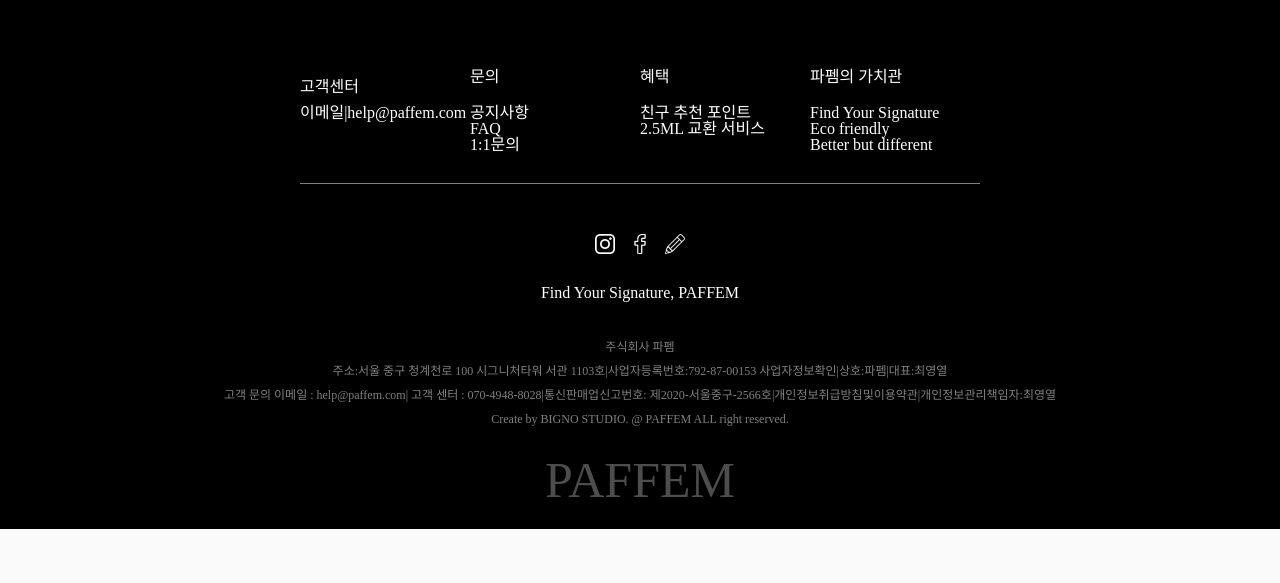
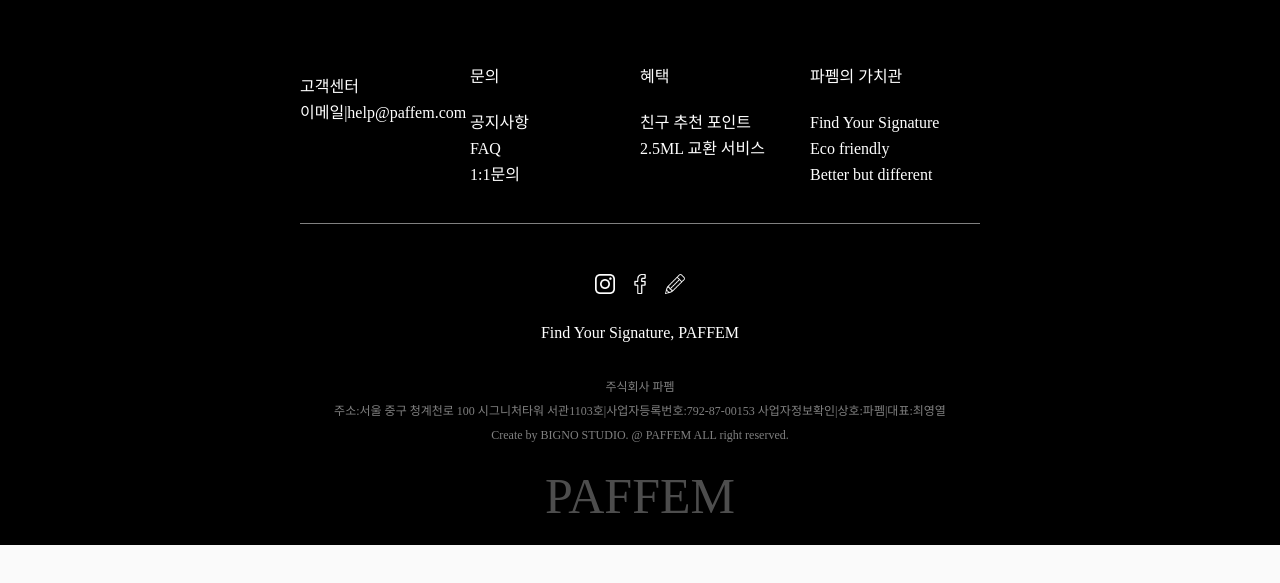
Before and after one commit to wecode-bootcamp-korea/34-1st-Nose-frontend, a React app: page /Qna in a window 1280 px wide. Shown: the part 19-602 px from the top of the page. Built offline with nearby package versions, Linux system fonts and the light colour scheme; a web font is replaced by a local one.

Commit message:
[REFACTOR] review반영

```diff
--- a/src/component/Footer/Footer.js
+++ b/src/component/Footer/Footer.js
@@ -21,49 +21,47 @@
         </div>
         <div className="sections sectionsMargin">
           <div className="section">이메일|help@paffem.com</div>
-          <div className="section">
-            <div>공지사항</div>
-            <div>FAQ</div>
-            <div>1:1문의</div>
-          </div>
-          <div className="section">
-            <div>친구 추천 포인트</div>
-            <div>2.5ML 교환 서비스</div>
-          </div>
-          <div className="section">
-            <div>Find Your Signature</div>
-            <div>Eco friendly</div>
-            <div>Better but different</div>
-          </div>
+          {INFODATA.map(text => {
+            return (
+              <div className="section" key={text.id}>
+                <div className="sectionText">{text.textTop}</div>
+                <div className="sectionText">{text.textMiddle}</div>
+                <div className="sectionText">{text.textBottom}</div>
+              </div>
+            );
+          })}
         </div>
         <div className="informationContainer">
           <div className="imgBox">
             <a href="https://www.instagram.com/wecode_bootcamp/?hl=ko">
-              <img src="/images/footer/instagram.png" alt="instagramLogo" />
+              <img
+                className="logo"
+                src="/images/footer/instagram.png"
+                alt="instagramLogo"
+              />
             </a>
-            <img src="/images/footer/facebook.png" alt="facebookLogo" />
-            <img src="/images/footer/brunch.png" alt="brunchLogo" />
+            <img
+              className="logo"
+              src="/images/footer/facebook.png"
+              alt="facebookLogo"
+            />
+            <img
+              className="logo"
+              src="/images/footer/brunch.png"
+              alt="brunchLogo"
+            />
           </div>
           <div className="mention">
             <strong>Find Your Signature, PAFFEM</strong>
           </div>
           <div className="information">
-            <div className="text">주식회사 파펨</div>
-            <div className="text">
-              주소:서울 중구 청계천로 100 시그니처타워 서관
-              1103호|사업자등록번호:792-87-00153 <strong>사업자정보확인</strong>
-              |상호:파펨|대표:최영열
-            </div>
-            <div className="text">
-              고객 문의 이메일 : help@paffem.com| 고객 센터 :
-              070-4948-8028|통신판매업신고번호: 제2020-서울중구-2566호|
-              <strong>개인정보취급방침</strong>및<strong>이용약관</strong>
-              |개인정보관리책임자:최영열
-            </div>
-            <div className="text">
-              Create by <strong>BIGNO STUDIO</strong>. @ PAFFEM ALL right
-              reserved.
-            </div>
+            {FOOTERDATA.map(text => {
+              return (
+                <div className="text" key={text.id}>
+                  {text.text}
+                </div>
+              );
+            })}
           </div>
           <div className="footerPaffem">PAFFEM</div>
         </div>
@@ -72,4 +70,38 @@
   );
 };
 
+const INFODATA = [
+  {
+    id: 1,
+    textTop: '공지사항',
+    textMiddle: 'FAQ',
+    textBottom: '1:1문의',
+  },
+  {
+    id: 2,
+    textTop: '친구 추천 포인트',
+    textMiddle: '2.5ML 교환 서비스',
+    textBottom: '',
+  },
+  {
+    id: 3,
+    textTop: 'Find Your Signature',
+    textMiddle: 'Eco friendly',
+    textBottom: 'Better but different',
+  },
+];
+const FOOTERDATA = [
+  {
+    id: 1,
+    text: '주식회사 파펨',
+  },
+  {
+    id: 2,
+    text: '주소:서울 중구 청계천로 100 시그니처타워 서관1103호|사업자등록번호:792-87-00153 사업자정보확인|상호:파펨|대표:최영열',
+  },
+  {
+    id: 3,
+    text: 'Create by BIGNO STUDIO. @ PAFFEM ALL right reserved.',
+  },
+];
 export default Footer;
--- a/src/component/Footer/Footer.scss
+++ b/src/component/Footer/Footer.scss
@@ -11,6 +11,7 @@
     padding-bottom: 30px;
     border-bottom: solid 1px gray;
   }
+
   .sections {
     display: flex;
     justify-content: space-around;
@@ -51,13 +52,14 @@
         margin-top: 12px;
       }
     }
+
     .imgBox {
       display: flex;
       justify-content: space-between;
       width: 90px;
       margin-top: 50px;
 
-      img {
+      .logo {
         width: 20px;
         height: 20px;
         filter: invert(100%);
```
